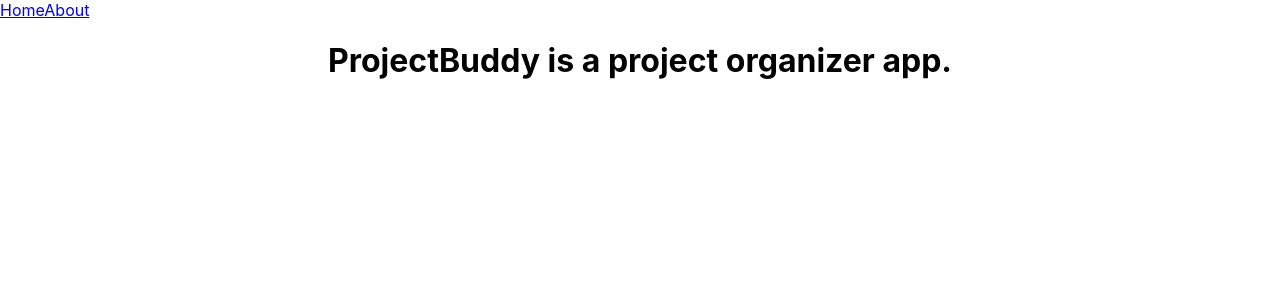
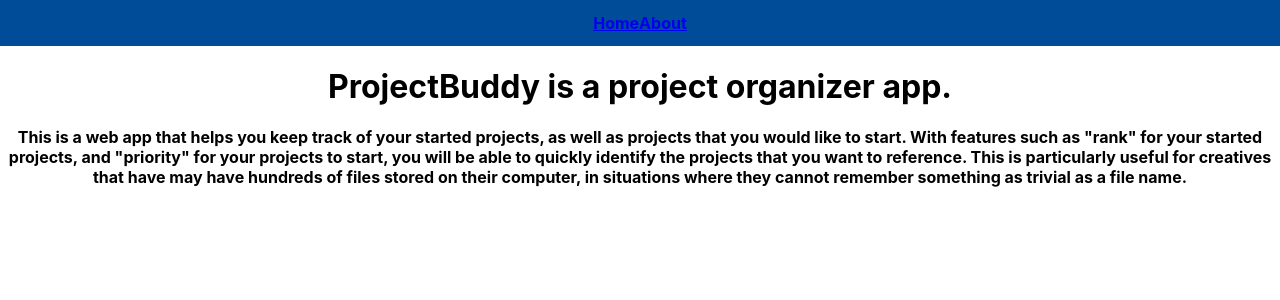
Before and after one commit to Jays-Code/ProjectBuddy, a React (Create React App) app in the folder client/: page /about in a window 1280 px wide. Shown: the top 300 px of the page. Built offline with nearby package versions, Linux system fonts and the light colour scheme.

Commit message:
updated readme. adding jsx, not working currently

```diff
--- a/client/src/App.js
+++ b/client/src/App.js
@@ -15,6 +15,10 @@ import About from './components/About'
 //navbar would go above className div, below router
 class App extends Component {
   render() {
+    //const App = styled.App`
+    //color:red;
+    //`
+
     return (
       <Router>
         <Navbar></Navbar>
--- a/client/src/components/About.js
+++ b/client/src/components/About.js
@@ -1,12 +1,19 @@
 import React, { Component } from 'react';
 import { Redirect, Link } from 'react-router-dom'
+import styled from 'styled-components';
 
 class About extends Component {
   render() {
-
+    const h4 = styled.h4`
+    color: red;
+    `
     return (
       <div className="about">
         <h1>ProjectBuddy is a project organizer app.</h1>
+        <h4>This is a web app that helps you keep track of your started projects, as well as projects that you would like to start.
+With features such as "rank" for your started projects, and "priority" for your projects to start, you will be able to quickly identify the projects that you want to reference.
+This is particularly useful for creatives that have may have hundreds of files stored on their computer, in situations where they cannot remember something as trivial as a file name.
+</h4>
       </div>
     );
   }
--- a/client/src/components/Navbar.js
+++ b/client/src/components/Navbar.js
@@ -1,14 +1,31 @@
 import React, { Component } from 'react';
 import { Redirect, Link } from 'react-router-dom'
+import styled from 'styled-components';
 
 class Navbar extends Component {
   render() {
 
+    const StyledDiv = styled.div`
+    display: flex;
+    flex-direction: row;
+    justify-content: center;
+    color: white;
+    font-weight: bolder;
+    background: #004C99;
+    padding: 1vw;
+    margin:
+    `
+    const StyledLink = styled(Link)`
+    float: right;
+    `
+
+
+
     return (
-      <div className="navbar">
+      <StyledDiv className="navbar">
           <Link to = "/">Home</Link>
-          <Link to = "/About">About</Link>
-      </div>
+          <StyledLink to = "/About">About</StyledLink>
+      </StyledDiv>
     );
   }
 }
--- a/client/src/components/StartedProjectsComp.js
+++ b/client/src/components/StartedProjectsComp.js
@@ -60,7 +60,9 @@ getAllStartedProjects=()=>{
 
     render() {
         const Button =  styled.button`
-        background: red;
+        background: #4CAF50;
+        border-radius: 100%
+        margin: 1vh
         `;
 
 
```
Also changed, not shown: 1 other file (tests, documents, lock files or other folders).
